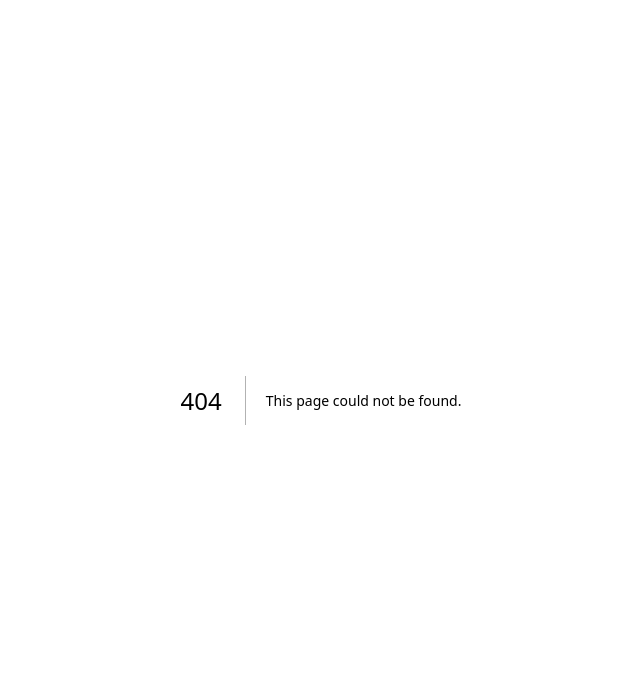
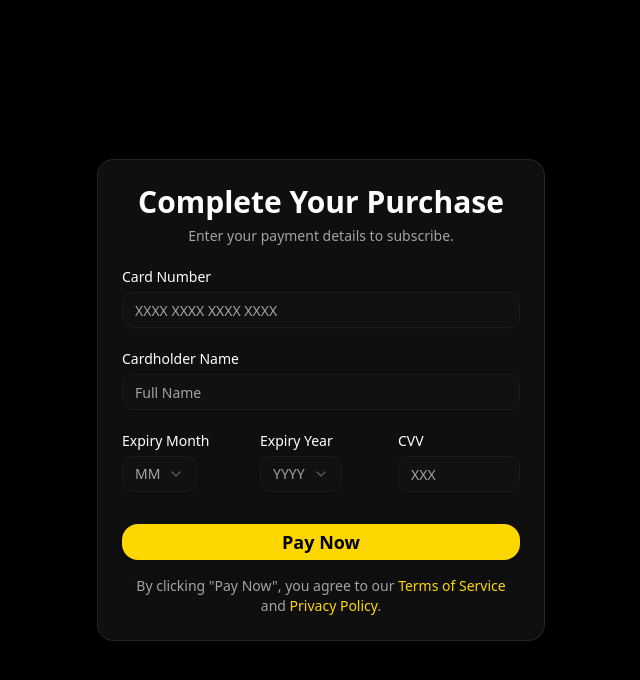
Before and after one commit to CodeGallantX/Presently, a Next.js app: page /payment in a window 1280 px wide. Before the commit this address had no page. Shown: the top 680 px of the page, without its empty margins (319-959 px from the left). Built offline with nearby package versions, Linux system fonts and the light colour scheme.

Commit message:
feat: add payment gateway page and link to pricing card

```diff
--- /dev/null
+++ b/app/payment/page.jsx
@@ -0,0 +1,135 @@
+
+'use client';
+import { useState } from 'react';
+import { motion } from 'framer-motion';
+import { Card, CardContent, CardHeader, CardTitle, CardDescription } from "@/components/ui/card";
+import { Input } from "@/components/ui/input";
+import { Label } from "@/components/ui/label";
+import { Button } from "@/components/ui/button";
+import { Select, SelectContent, SelectItem, SelectTrigger, SelectValue } from "@/components/ui/select";
+import { Loader2 } from 'lucide-react';
+import Link from 'next/link';
+
+const PaymentPage = () => {
+  const [cardNumber, setCardNumber] = useState('');
+  const [cardName, setCardName] = useState('');
+  const [expiryMonth, setExpiryMonth] = useState('');
+  const [expiryYear, setExpiryYear] = useState('');
+  const [cvv, setCvv] = useState('');
+  const [isLoading, setIsLoading] = useState(false);
+
+  const currentYear = new Date().getFullYear();
+  const years = Array.from({ length: 10 }, (_, i) => currentYear + i);
+  const months = Array.from({ length: 12 }, (_, i) => (i + 1).toString().padStart(2, '0'));
+
+  const handleSubmit = (e) => {
+    e.preventDefault();
+    setIsLoading(true);
+    // Simulate payment processing
+    setTimeout(() => {
+      alert('Payment successful! (Simulated)');
+      setIsLoading(false);
+      // Redirect to a success page or dashboard
+    }, 2000);
+  };
+
+  return (
+    <div className="min-h-screen flex items-center justify-center bg-background p-4">
+      <motion.div
+        initial={{ opacity: 0, y: 20 }}
+        animate={{ opacity: 1, y: 0 }}
+        transition={{ duration: 0.5 }}
+        className="w-full max-w-md"
+      >
+        <Card>
+          <CardHeader className="text-center">
+            <CardTitle className="text-3xl font-bold">Complete Your Purchase</CardTitle>
+            <CardDescription>Enter your payment details to subscribe.</CardDescription>
+          </CardHeader>
+          <CardContent>
+            <form onSubmit={handleSubmit} className="space-y-6">
+              <div className="space-y-2">
+                <Label htmlFor="cardNumber">Card Number</Label>
+                <Input
+                  id="cardNumber"
+                  type="text"
+                  placeholder="XXXX XXXX XXXX XXXX"
+                  value={cardNumber}
+                  onChange={(e) => setCardNumber(e.target.value.replace(/\D/g, '').replace(/(\d{4})(?=\d)/g, '$1 '))}
+                  maxLength={19}
+                  required
+                />
+              </div>
+              <div className="space-y-2">
+                <Label htmlFor="cardName">Cardholder Name</Label>
+                <Input
+                  id="cardName"
+                  type="text"
+                  placeholder="Full Name"
+                  value={cardName}
+                  onChange={(e) => setCardName(e.target.value)}
+                  required
+                />
+              </div>
+              <div className="grid grid-cols-3 gap-4">
+                <div className="space-y-2">
+                  <Label htmlFor="expiryMonth">Expiry Month</Label>
+                  <Select value={expiryMonth} onValueChange={setExpiryMonth} required>
+                    <SelectTrigger>
+                      <SelectValue placeholder="MM" />
+                    </SelectTrigger>
+                    <SelectContent>
+                      {months.map(month => (
+                        <SelectItem key={month} value={month}>{month}</SelectItem>
+                      ))}
+                    </SelectContent>
+                  </Select>
+                </div>
+                <div className="space-y-2">
+                  <Label htmlFor="expiryYear">Expiry Year</Label>
+                  <Select value={expiryYear} onValueChange={setExpiryYear} required>
+                    <SelectTrigger>
+                      <SelectValue placeholder="YYYY" />
+                    </SelectTrigger>
+                    <SelectContent>
+                      {years.map(year => (
+                        <SelectItem key={year} value={year.toString()}>{year}</SelectItem>
+                      ))}
+                    </SelectContent>
+                  </Select>
+                </div>
+                <div className="space-y-2">
+                  <Label htmlFor="cvv">CVV</Label>
+                  <Input
+                    id="cvv"
+                    type="text"
+                    placeholder="XXX"
+                    value={cvv}
+                    onChange={(e) => setCvv(e.target.value.replace(/\D/g, ''))}
+                    maxLength={4}
+                    required
+                  />
+                </div>
+              </div>
+              <Button type="submit" className="w-full cta-button" disabled={isLoading}>
+                {isLoading ? (
+                  <>
+                    <Loader2 className="w-4 h-4 mr-2 animate-spin" />
+                    Processing...
+                  </>
+                ) : (
+                  'Pay Now'
+                )}
+              </Button>
+            </form>
+            <p className="text-center text-sm text-muted-foreground mt-4">
+              By clicking "Pay Now", you agree to our <Link href="#" className="text-primary hover:underline">Terms of Service</Link> and <Link href="#" className="text-primary hover:underline">Privacy Policy</Link>.
+            </p>
+          </CardContent>
+        </Card>
+      </motion.div>
+    </div>
+  );
+};
+
+export default PaymentPage;
--- a/components/landing/Pricing.jsx
+++ b/components/landing/Pricing.jsx
@@ -82,8 +82,10 @@ const Pricing = ({ setActiveSection }) => {
     }
   }, [isInView, setActiveSection]);
 
-  const handleCtaClick = (cta) => {
-    if (cta.includes("Sign Up") || cta.includes("Trial")) {
+  const handleCtaClick = (cta, planTitle) => {
+    if (planTitle === "Lecturers") {
+      router.push('/payment');
+    } else if (cta.includes("Sign Up")) {
       router.push('/auth/signup');
     } else if (cta.includes("Contact")) {
       window.location.href = "mailto:sales@presently.app";
@@ -192,7 +194,7 @@ const Pricing = ({ setActiveSection }) => {
 
                 <CardFooter className="pt-8">
                   <Button
-                    onClick={() => handleCtaClick(plan.cta)}
+                    onClick={() => handleCtaClick(plan.cta, plan.title)}
                     variant={plan.popular ? 'default' : 'outline'}
                     className={cn(
                       "w-full py-6 font-semibold transition-all duration-200",
```
